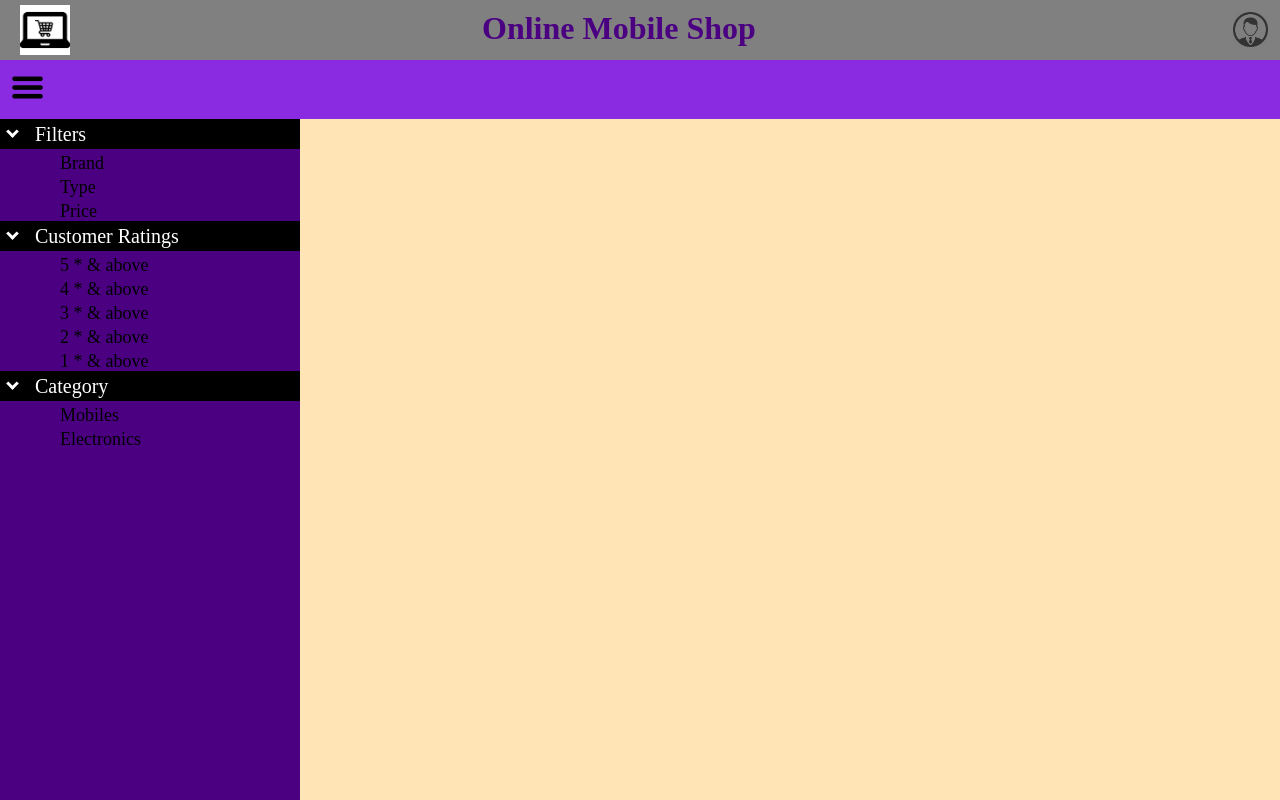
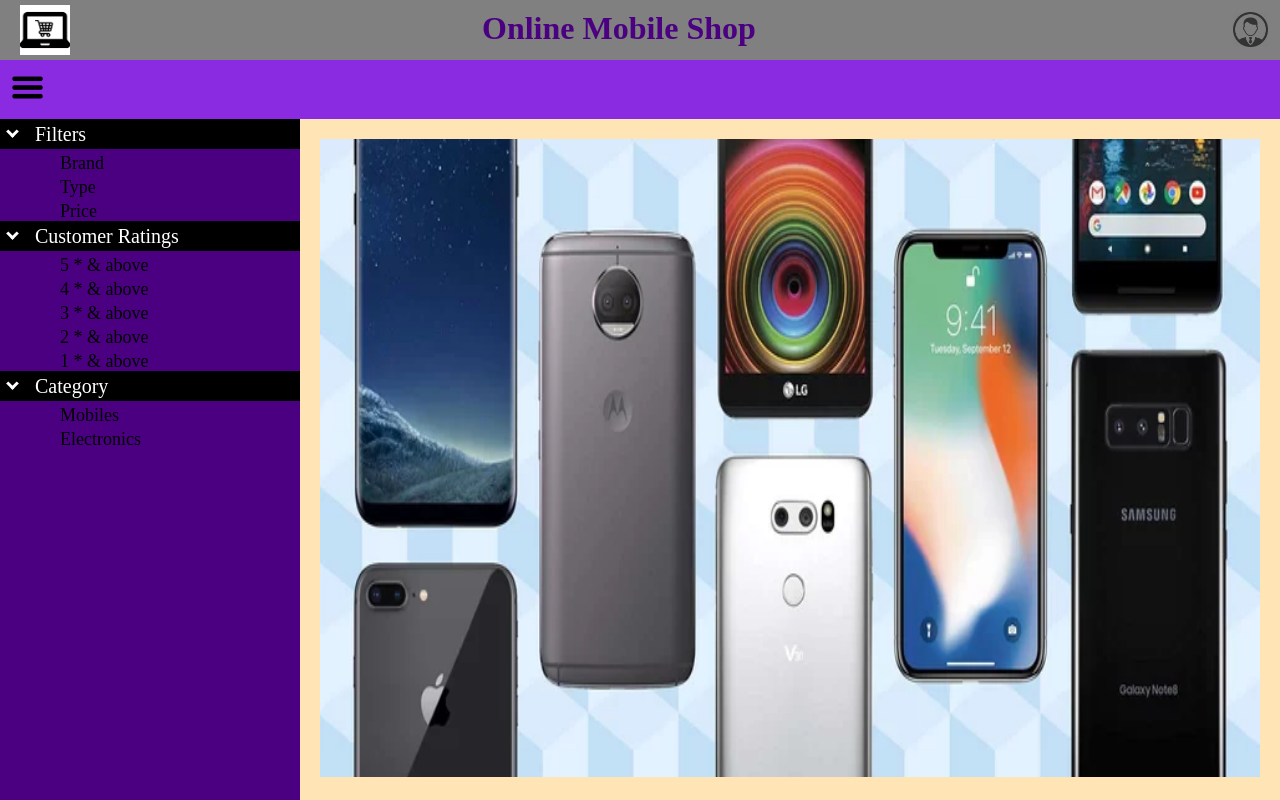
Before and after one commit to gauravJoshi1992/angular-app, an Angular app: page /home in a window 1280 px wide. Built offline with nearby package versions, Linux system fonts and the light colour scheme.

Commit message:
Right pane code updated

```diff
--- a/src/app/app.module.ts
+++ b/src/app/app.module.ts
@@ -13,6 +13,7 @@
 import { UserComponent } from './user/user.component';
 import { UserSettingComponent } from './user-setting/user-setting.component';
 import { LeftpaneComponent } from './left-pane/left-pane.component';
+import { RightPaneComponent } from './right-pane/right-pane.component';
 
 const appRoutes: Routes = [
     { path: '', component: LoginComponent },
@@ -29,6 +30,7 @@
         UserComponent,
         UserSettingComponent,
         LeftpaneComponent,
+        RightPaneComponent,
     ],
     imports: [
         BrowserModule,
--- a/src/app/home-page/home-page.component.html
+++ b/src/app/home-page/home-page.component.html
@@ -1,10 +1,13 @@
-<div class="left_pane_main">
+<div class="home_page_main">
     <div class="action_bar">
-        <div class="hamburger_main" (click)="hamburgerClick()">
-            <img class="hamburger_icon" src="../assets/hamburger_icon.png">
+        <div class="hamburger_main">
+            <img class="hamburger_icon" (click)="hamburgerClick()" src="../assets/hamburger_icon.png">
         </div>
     </div>
     <div class="left_pane" *ngIf="showLeftPane">
         <app-left-pane></app-left-pane>
     </div>
+    <div class="right_pane">
+        <app-right-pane></app-right-pane>
+    </div>
 </div>
--- a/src/app/home-page/home-page.component.scss
+++ b/src/app/home-page/home-page.component.scss
@@ -1,4 +1,4 @@
-.left_pane_main {
+.home_page_main {
     width: 100%;
     height: 100%;
 
@@ -13,5 +13,12 @@
         height: calc(100% - 59px);
         margin-top: 0px;
         background-color: #4b0082;
+        overflow: auto;
+        float: left;
+    }
+
+    .right_pane {
+        height: calc(100% - 59px);
+        overflow: auto;
     }
 }
--- a/src/app/left-pane/left-pane.component.html
+++ b/src/app/left-pane/left-pane.component.html
@@ -1,9 +1,9 @@
 <div class="left_pane_data" *ngFor="let data of leftPaneData">
-    <div (click)="arrowClick()">
-        <div class="arrow_icon" [ngClass]="arrowIconClass"></div>
+    <div (click)="arrowClick(data)">
+        <div class="arrow_icon" [ngClass]="data.arrowIconClass"></div>
         <div class="options_heading">{{data.display}}</div>
     </div>
-    <ul *ngIf="isArrowDown">
+    <ul *ngIf="data.showOptions">
         <li class="options_sub_heading" *ngFor="let option of data.options">
             <div>{{option.display}}</div>
         </li>
--- a/src/app/left-pane/left-pane.component.ts
+++ b/src/app/left-pane/left-pane.component.ts
@@ -6,13 +6,12 @@
     styleUrls: ['./left-pane.component.scss']
 })
 export class LeftpaneComponent implements OnInit {
-    isArrowDown = true;
-    arrowIconClass = 'down';
 
     constructor() { }
 
     leftPaneData = [
         {
+            arrowIconClass: 'down',
             display: 'Filters',
             options: [
                 {
@@ -23,7 +22,9 @@
                     display: 'Price',
                 }
             ],
+            showOptions: true,
         }, {
+            arrowIconClass: 'down',
             display: 'Customer Ratings',
             options: [
                 {
@@ -38,7 +39,9 @@
                     display: '1 * & above',
                 }
             ],
+            showOptions: true,
         }, {
+            arrowIconClass: 'down',
             display: 'Category',
             options: [
                 {
@@ -47,19 +50,20 @@
                     display: 'Electronics',
                 }
             ],
+            showOptions: true,
         }
     ]
 
     ngOnInit() {
     }
 
-    public arrowClick = function () {
-        if (this.arrowIconClass === 'down') {
-            this.arrowIconClass = 'right';
-            this.isArrowDown = false;
+    public arrowClick = function (option) {
+        if (option.arrowIconClass === 'down') {
+            option.arrowIconClass = 'right';
+            option.showOptions = false;
         } else {
-            this.arrowIconClass = 'down';
-            this.isArrowDown = true;
+            option.arrowIconClass = 'down';
+            option.showOptions = true;
         }
     }
 }
--- /dev/null
+++ b/src/app/right-pane/right-pane.component.html
@@ -0,0 +1,3 @@
+<div class="right_pane_main">
+    <img class="right_pane_main_icon" src="../assets/right_pane_main.png">
+</div>
--- /dev/null
+++ b/src/app/right-pane/right-pane.component.scss
@@ -0,0 +1,17 @@
+.right_pane_main {
+    width: 100%;
+    height: 100%;
+
+    .right_pane_main_icon {
+        margin: 20px;
+        width: calc(100% - 40px);
+        height: calc(100% - 43px);
+
+        min-width: 900px;
+        min-height: 500px;
+    }
+
+    .right_pan {
+
+    }
+}
--- /dev/null
+++ b/src/app/right-pane/right-pane.component.ts
@@ -0,0 +1,15 @@
+import { Component, OnInit } from '@angular/core';
+
+@Component({
+  selector: 'app-right-pane',
+  templateUrl: './right-pane.component.html',
+  styleUrls: ['./right-pane.component.scss']
+})
+export class RightPaneComponent implements OnInit {
+
+  constructor() { }
+
+  ngOnInit() {
+  }
+
+}
```
Also changed, not shown: src/assets/right_pane_main.png (added), 1 other file (tests, documents, lock files or other folders).
